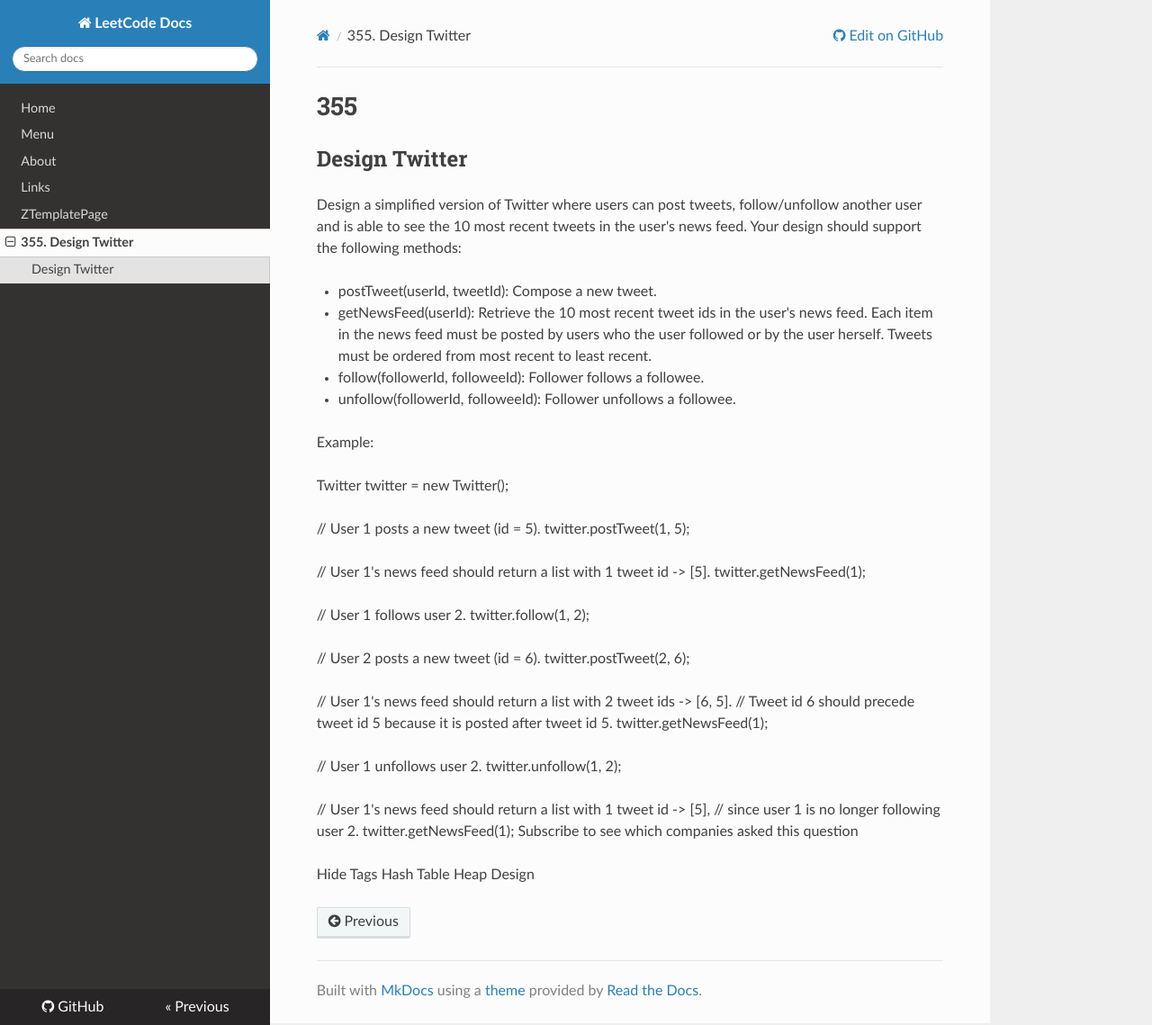
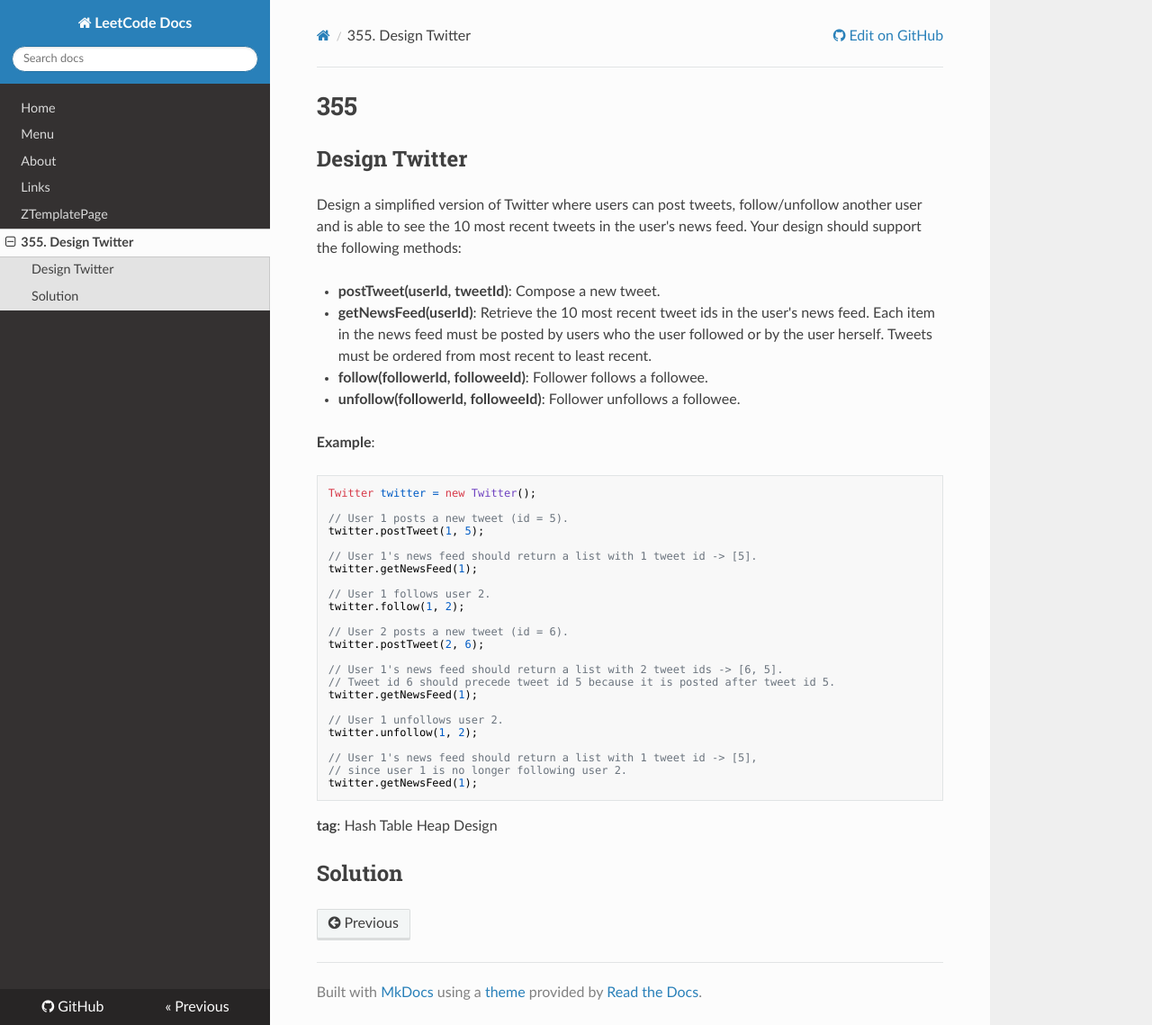
Before and after one commit to JSSU/DocLeetCode, an MkDocs documentation site: the page built from docs/Leetcode/355.md, in a window 1280 px wide and 1139 px high. Shown: the whole window at 90% size. Built offline with MkDocs 1.6.1, drawn with Linux system fonts in a browser that asks for light colours; nearby versions of some CDN libraries; old or Windows-style settings are respelled for this version of MkDocs; some of the changed lines change nothing that is shown.

Commit message:
comit and trying to merge

````diff
--- a/docs/Leetcode/355.md
+++ b/docs/Leetcode/355.md
@@ -6,13 +6,13 @@
 tweets in the user's news feed. Your design should support the
 following methods:
 
-+ postTweet(userId, tweetId): Compose a new tweet.
-+ getNewsFeed(userId): Retrieve the 10 most recent tweet ids in the user's news feed. Each item in the news feed must be posted by users who the user followed or by the user herself. Tweets must be ordered from most recent to least recent.
-+ follow(followerId, followeeId): Follower follows a followee.
-+ unfollow(followerId, followeeId): Follower unfollows a followee.
++ **postTweet(userId, tweetId)**: Compose a new tweet.
++ **getNewsFeed(userId)**: Retrieve the 10 most recent tweet ids in the user's news feed. Each item in the news feed must be posted by users who the user followed or by the user herself. Tweets must be ordered from most recent to least recent.
++ **follow(followerId, followeeId)**: Follower follows a followee.
++ **unfollow(followerId, followeeId)**: Follower unfollows a followee.
 
-Example:
-
+**Example**:
+```
 Twitter twitter = new Twitter();
 
 // User 1 posts a new tweet (id = 5).
@@ -37,6 +37,7 @@
 // User 1's news feed should return a list with 1 tweet id -> [5],
 // since user 1 is no longer following user 2.
 twitter.getNewsFeed(1);
-Subscribe to see which companies asked this question
+```
+**tag**: Hash Table Heap Design
 
-Hide Tags Hash Table Heap Design
+## Solution
````
Also changed, not shown: site/Leetcode/355/index.html, site/index.html, site/mkdocs/search_index.json.
